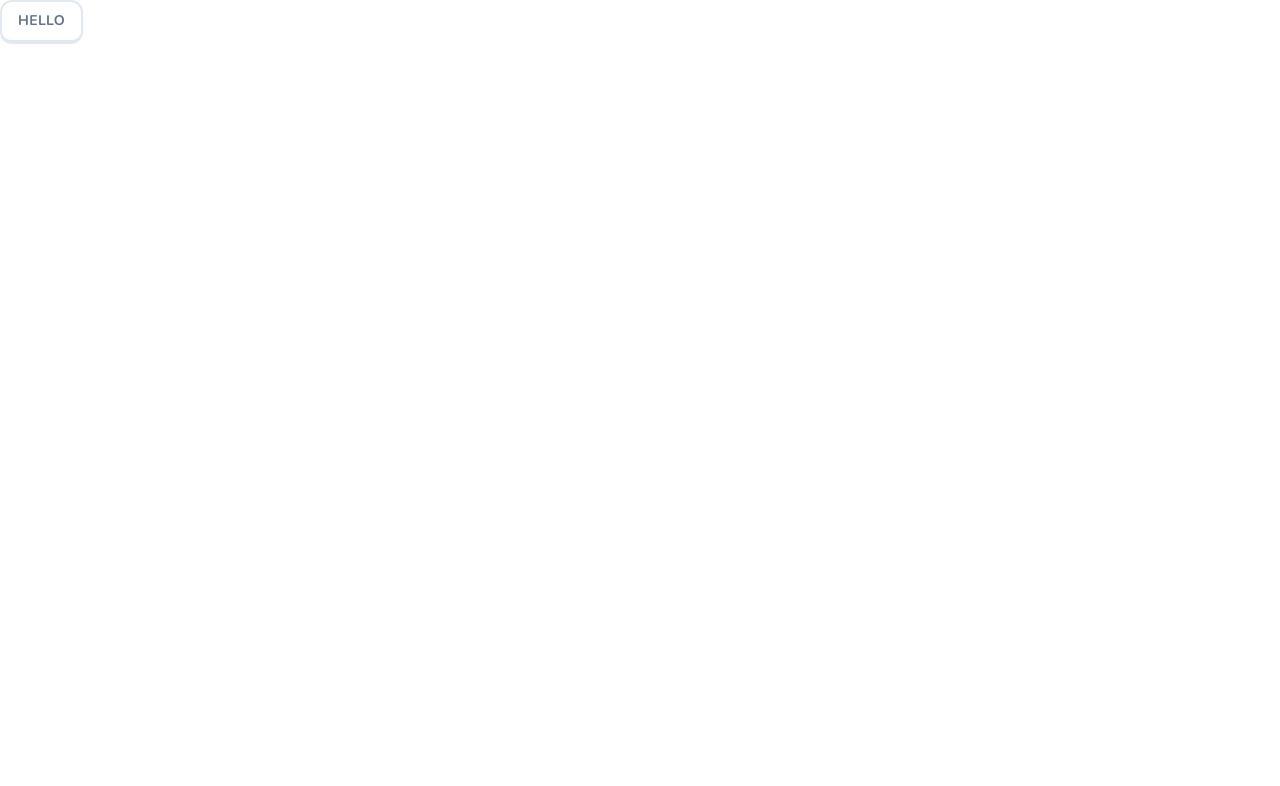
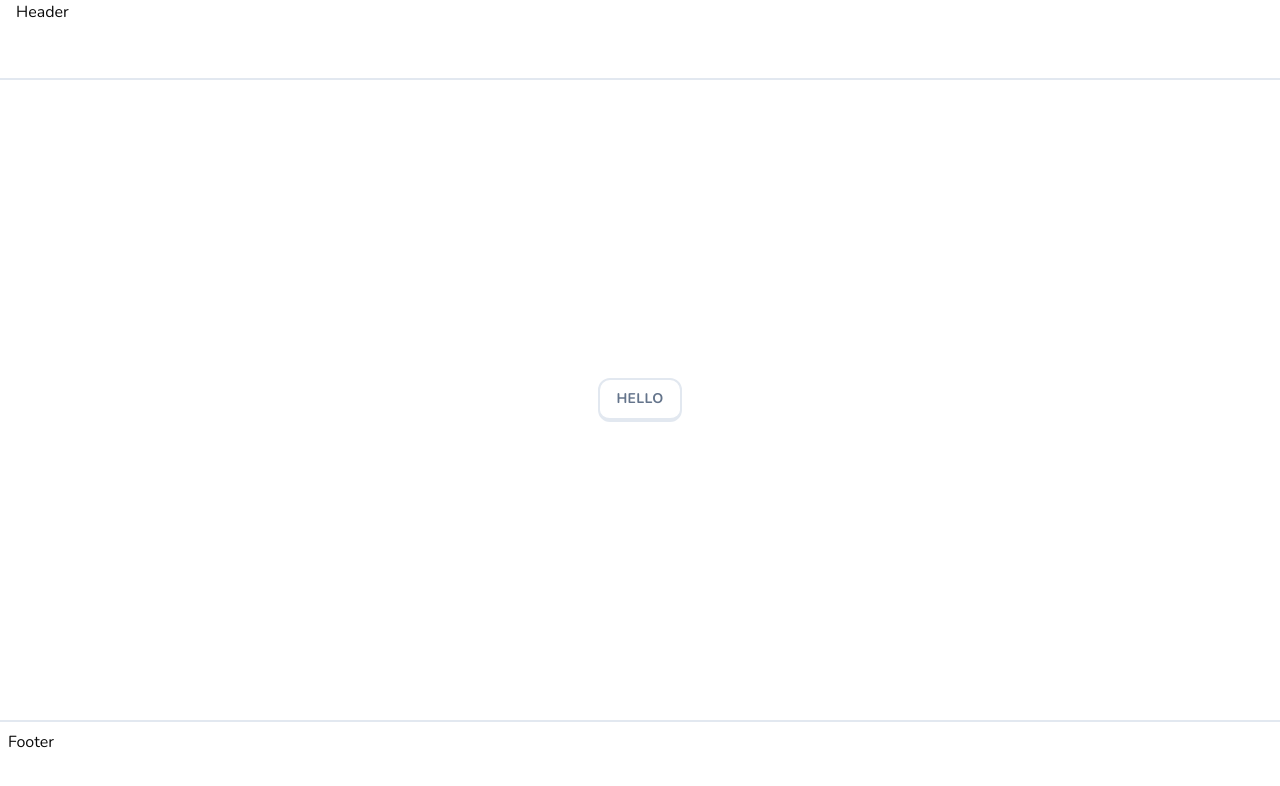
Before and after one commit to dinojs/duolingo-clone, a Next.js app: page / in a window 1280 px wide. Shown: the top 786 px of the page. Built offline with nearby package versions, Linux system fonts and the light colour scheme.

Commit message:
Landing page skeleton

```diff
--- /dev/null
+++ b/app/(marketing)/footer.tsx
@@ -0,0 +1,8 @@
+export const Footer = () => {
+	return (
+		// Hides footer on small screens, shows on large screens (lg:block)
+		<footer className="hidden lg:block h-20 w-full border-t-2 border-slate-200 p-2">
+			Footer
+		</footer>
+	);
+};
--- /dev/null
+++ b/app/(marketing)/header.tsx
@@ -0,0 +1,7 @@
+export const Header = () => {
+	return (
+		<header className="h-20 w-full border-b-2 border-slate-200 px-4">
+			Header
+		</header>
+	);
+};
--- /dev/null
+++ b/app/(marketing)/layout.tsx
@@ -0,0 +1,19 @@
+import { Header } from "./header";
+import { Footer } from "./footer";
+type Props = {
+	children: React.ReactNode;
+};
+
+const MarketingLayout = ({ children }: Props) => {
+	return (
+		<div className="min-h-screen flex flex-col">
+			<Header />
+			<main className="flex-1 flex flex-col items-center justify-center">
+				{children}
+			</main>
+			<Footer />
+		</div>
+	);
+};
+
+export default MarketingLayout;
--- a/app/buttons/page.tsx
+++ /dev/null
@@ -1,22 +0,0 @@
-import { Button } from "@/components/ui/button";
-
-const ButtonsPage = () => {
-	return (
-		<div className="p-4 space-y-4 flex flex-col max-w-[200px]">
-			<Button>Default</Button>
-			<Button variant="primary">Primary</Button>
-			<Button variant="primaryOutline">Primary Outline</Button>
-			<Button variant="secondary">Secondary</Button>
-			<Button variant="secondaryOutline">Secondary Outline</Button>
-			<Button variant="danger">Danger</Button>
-			<Button variant="dangerOutline">Danger Outline</Button>
-			<Button variant="super">Super</Button>
-			<Button variant="superOutline">Super Outline</Button>
-			<Button variant="ghost">Ghost</Button>
-			<Button variant="sidebar">Sidebar</Button>
-			<Button variant="sidebarOutline">Sidebar Outline</Button>
-		</div>
-	);
-};
-
-export default ButtonsPage;
```
Also changed, not shown: app/(marketing)/page.tsx (line endings or trailing spaces).
